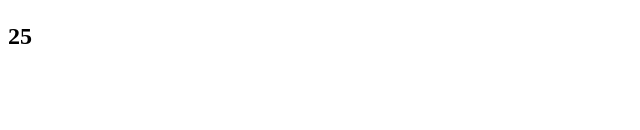
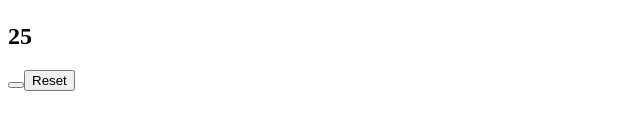
Before and after one commit to lacrivella/tomato-timer, a React app: page / in a window 1280 px wide. Shown: the part 286-416 px from the top of the page, without its empty margins (0-640 px from the left). Built offline with nearby package versions, Linux system fonts and the light colour scheme.

Commit message:
working on timer

```diff
--- a/src/containers/TomatoTimer.js
+++ b/src/containers/TomatoTimer.js
@@ -2,7 +2,7 @@ import React, { Component } from 'react';
 import Header from '../components/header/Header';
 import SetTimer from '../components/timer/SetTimer';
 import Timer from '../components/timer/Timer';
-// import Controls from '../components/controls'
+import Control from '../components/controls/Control';
 
 
 export default class TomatoTimer extends Component {
@@ -11,11 +11,10 @@ export default class TomatoTimer extends Component {
     break: 5,
     session: 25,
     minuteAmount: 5,
-    time: 0,
+    time: 5,
     startOrStop: 'Start'
   };
 
-  //functions needed for onclicks
   //resetClick, startStopClick,
   addMinutesHandle = ({ target }) => {
     this.setState(state => {
@@ -34,6 +33,19 @@ export default class TomatoTimer extends Component {
       };
     });
   }
+
+  startStopClick = event => {
+    setInterval(() => {
+      if(this.state.time === 0) {
+        clearInterval();
+      }
+      this.setState({ time: this.state.time - 1 });
+      console.log(this.state.time);
+    }, 1000);
+  }
+
+
+
   render() {
     return (
       <>
@@ -50,9 +62,12 @@ export default class TomatoTimer extends Component {
         addMinutes={this.addMinutesHandle}
         subMinutes={this.subMinutesHandle} />
 
-        <Timer
-          time={this.state[this.state.type]}
-          mode={this.state.type} />
+      <Timer
+        time={this.state[this.state.type]}
+        mode={this.state.type} />
+
+      <Control startStopClick={this.startStopClick}/>
+
     </>
     );
   }
```
